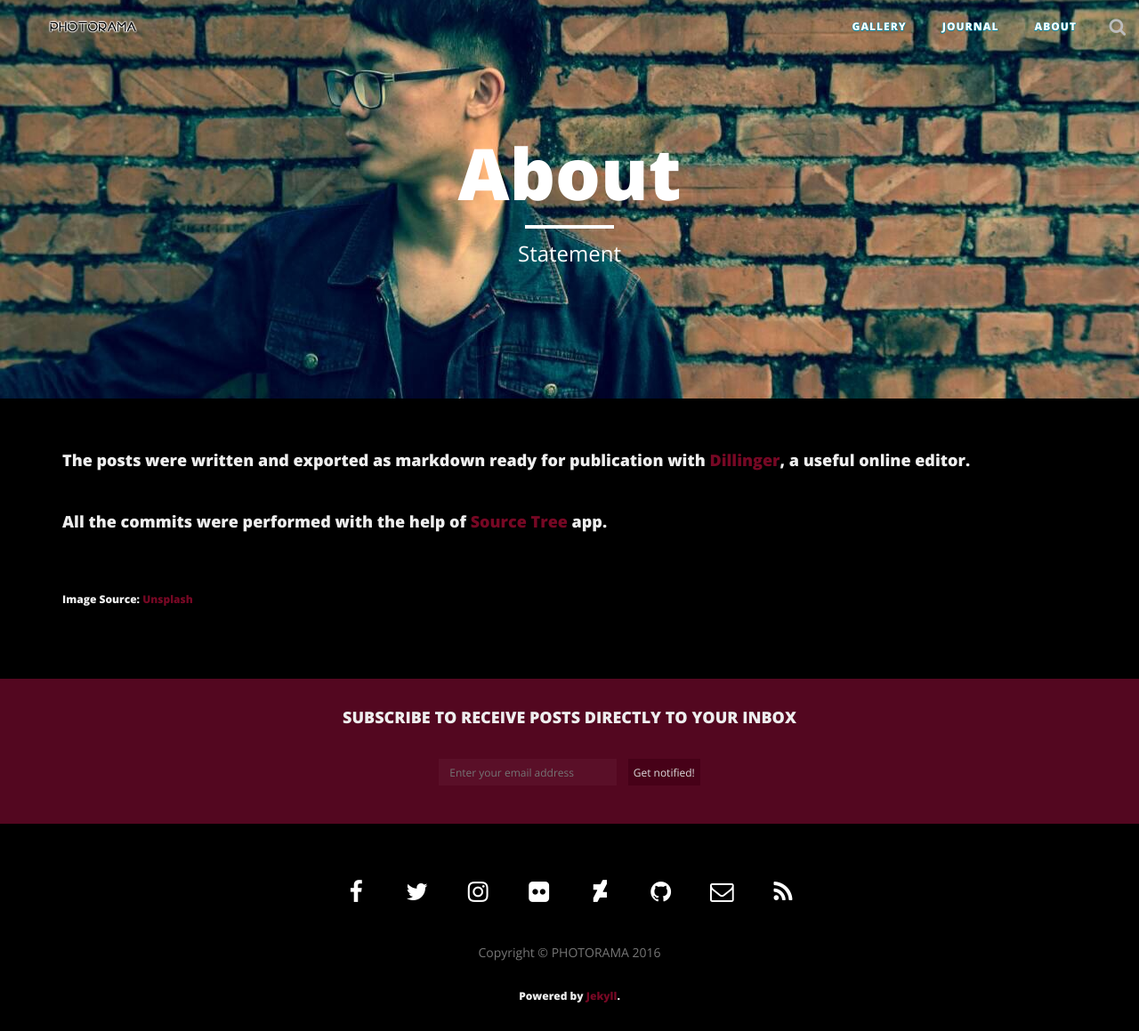
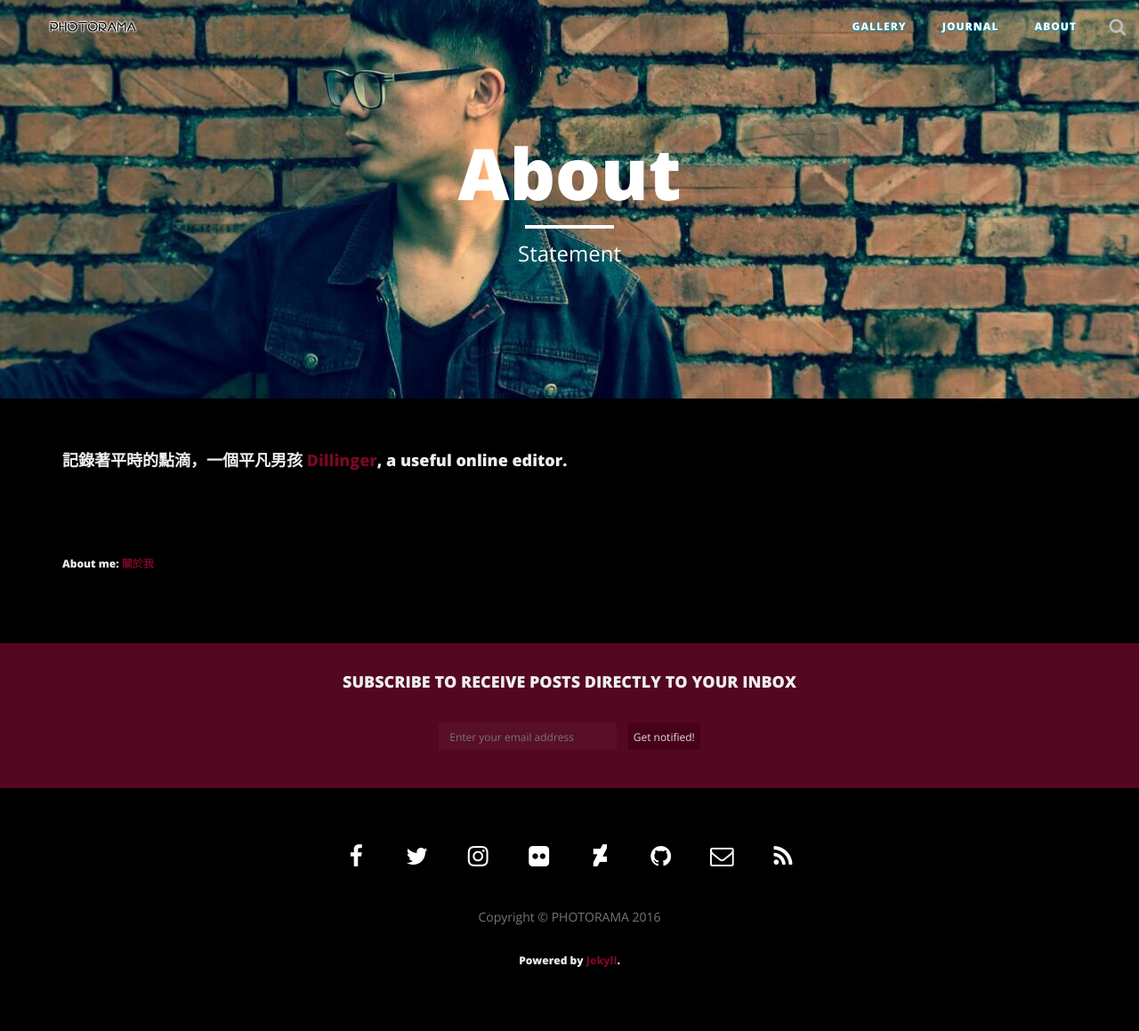
Before and after one commit to larrywhy/photor, a Jekyll site: the page built from about/index.html, in a window 1280 px wide. Shown: the whole page at 89% size. Built offline with Jekyll 4.4.1, drawn with Linux system fonts in a browser that asks for light colours; nearby versions of some CDN libraries; after the commit the page ends 1119 px from its top, so only the background shows below that.

Commit message:
update about me

```diff
--- a/about/index.html
+++ b/about/index.html
@@ -5,10 +5,8 @@ description: "Statement"
 header-img: "img/about-bg.jpg"
 ---
 
-<h4>The posts were written and exported as markdown ready for publication with <a href="http://dillinger.io/">Dillinger</a>, a useful online editor.</h4>
+<h4> 記錄著平時的點滴，一個平凡男孩 <a href="http://dillinger.io/">Dillinger</a>, a useful online editor.</h4>
 <br>
-<h4>All the commits were performed with the help of <a href="https://www.sourcetreeapp.com/">Source Tree</a> app.</h4>
-
 
 <br>
-<h6><p>Image Source: <a href="https://unsplash.com/photos/Dwheufds6kQ/">Unsplash</a></p></h6>
+<h6><p>About me: <a href="https://larrywhy.github.io">關於我</a></p></h6>
```
